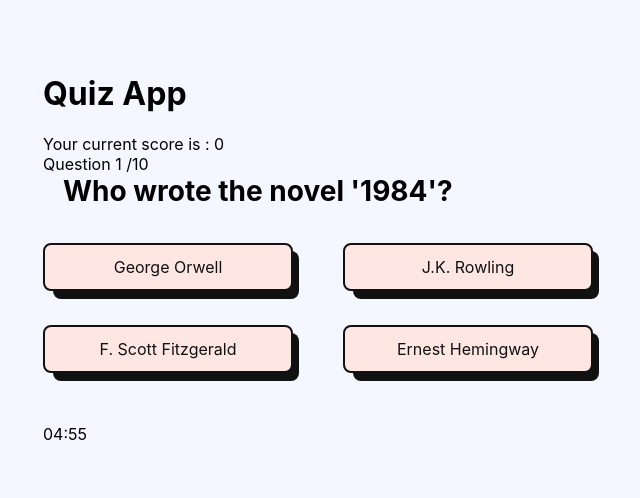
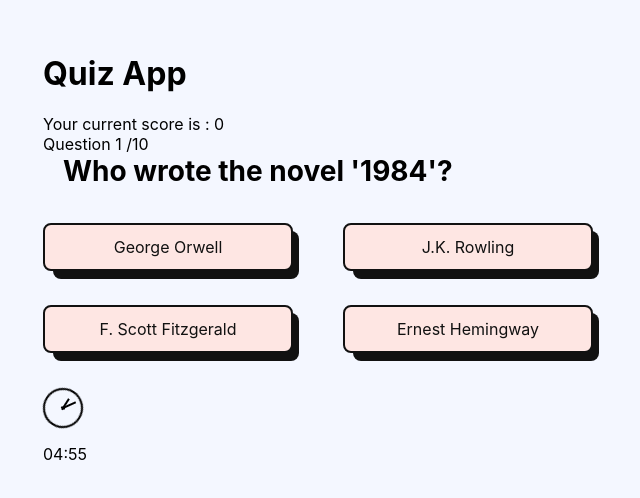
Before and after one commit to FBetulDemir/quiz_game, a React (Create React App) app in the folder quiz_game/: page / in a window 1280 px wide. Shown: the part 144-642 px from the top of the page, without its empty margins (297-937 px from the left). Built offline with nearby package versions, Linux system fonts and the light colour scheme.

Commit message:
added clock

```diff
--- a/quiz_game/src/components/Timer.js
+++ b/quiz_game/src/components/Timer.js
@@ -30,6 +30,7 @@ export const Timer = ({ onRestart }) => {
 
   return (
     <div>
+      <div className="clock"></div>
       <p>
         {String(minutes).padStart(2, "0")}:{String(seconds).padStart(2, "0")}
       </p>
```
